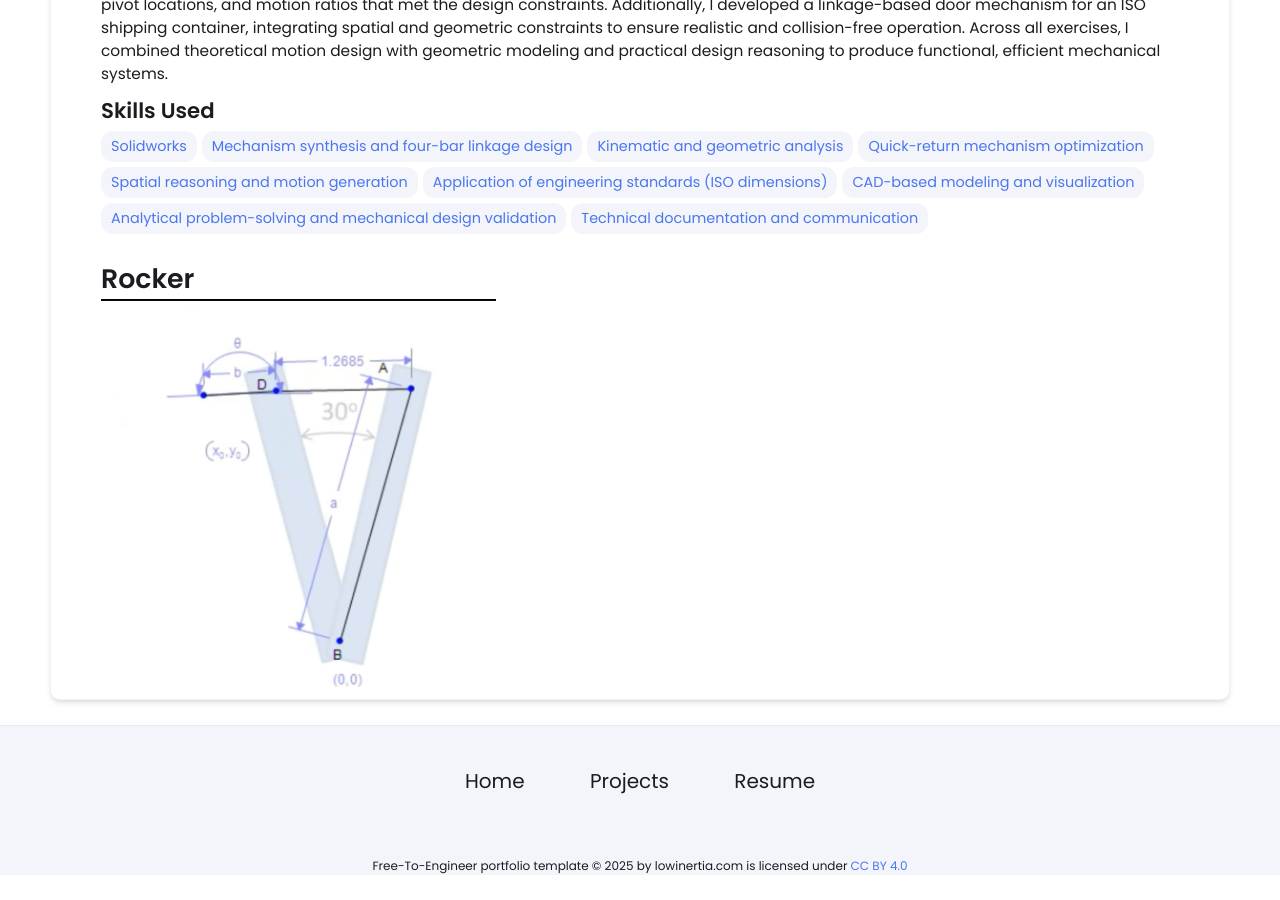
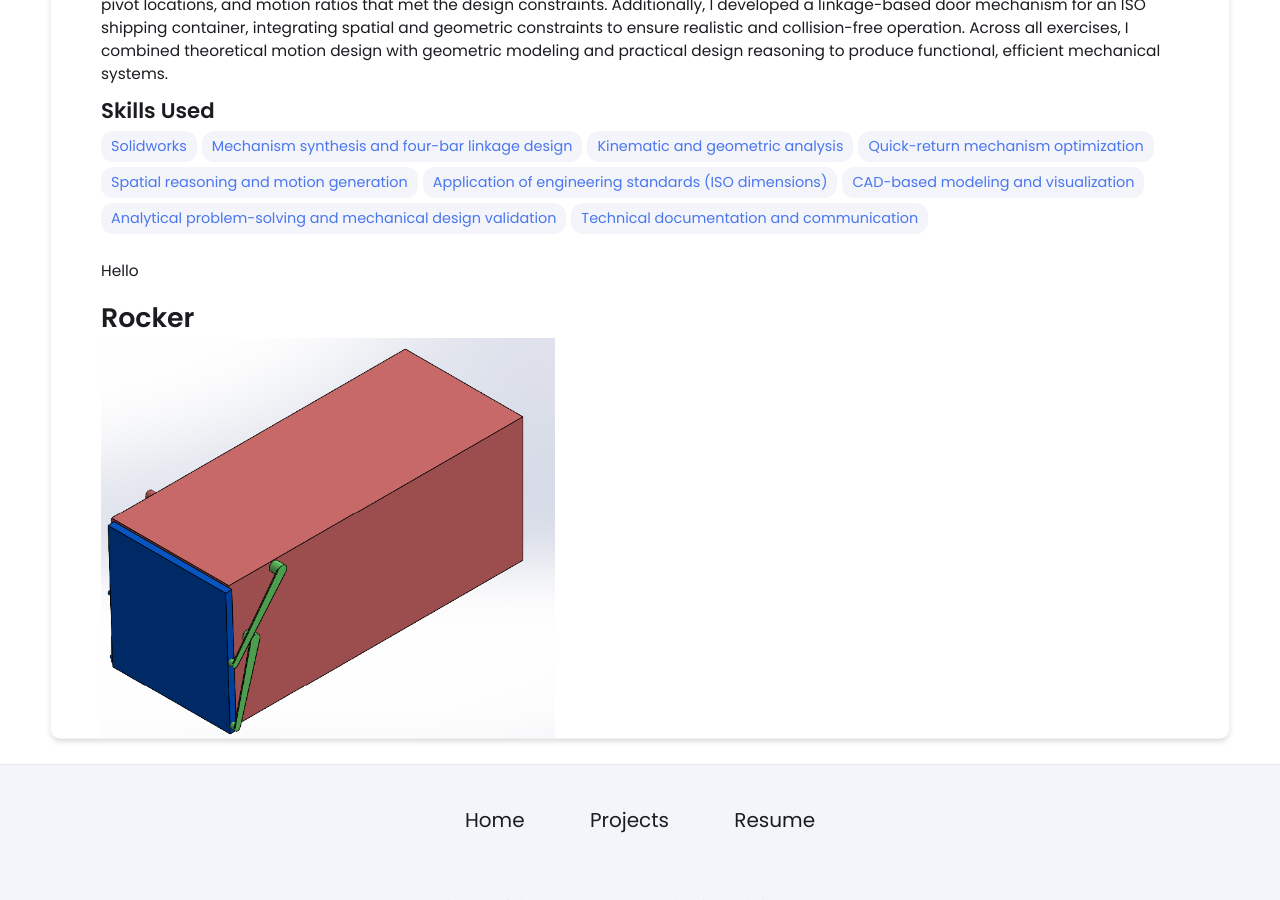
Before and after one commit to michael-vuong/michael-vuong.github.io, a Jekyll site: the page built from _projects/Mechanism Synthesis/index.md, in a window 1280 px wide and 900 px high, scrolled down 664 px. Built offline with Jekyll 4.4.1, drawn with Linux system fonts in a browser that asks for light colours; before the commit the page ends 1539 px from its top, so only the background shows below that.

Commit message:
Update index.md

```diff
--- a/_projects/Mechanism Synthesis/index.md
+++ b/_projects/Mechanism Synthesis/index.md
@@ -16,7 +16,6 @@
 
 main-image: /ContainerDoorCAD.png
 ---
-
-
+Hello
 # Rocker
-{% include image-gallery.html images="Rocker.png" height="400" %}
+{% include image-gallery.html images="ContainerDoorCAD.png" height="400" %}
```
